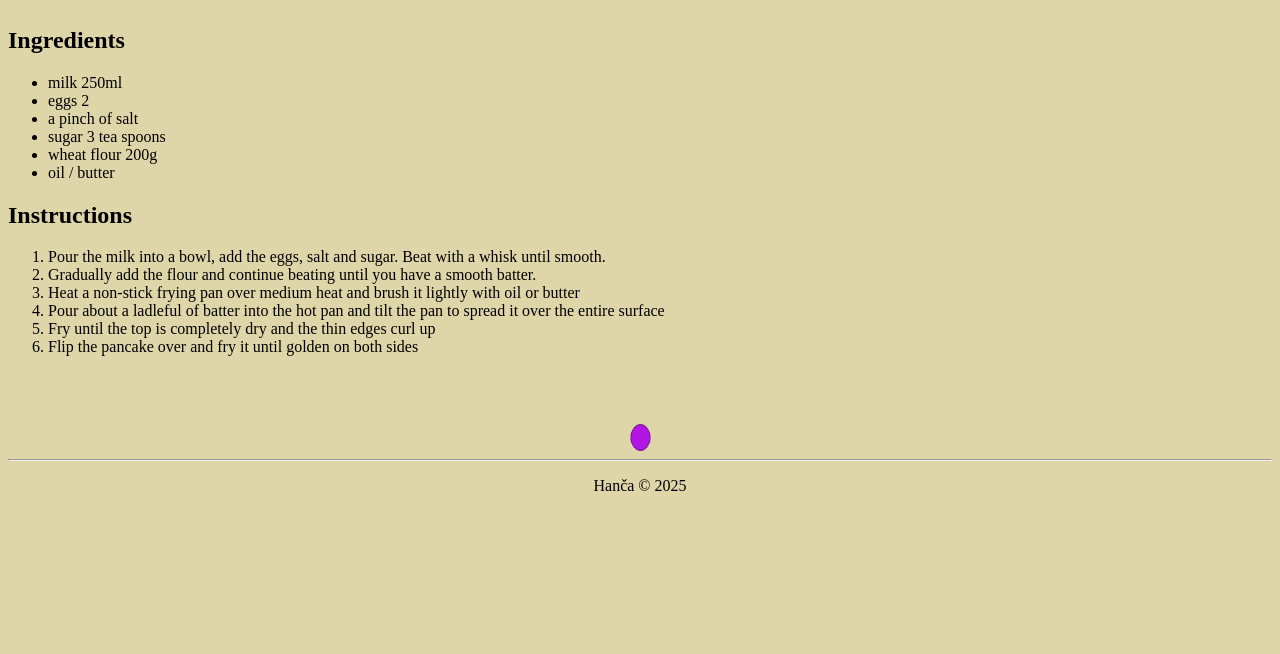
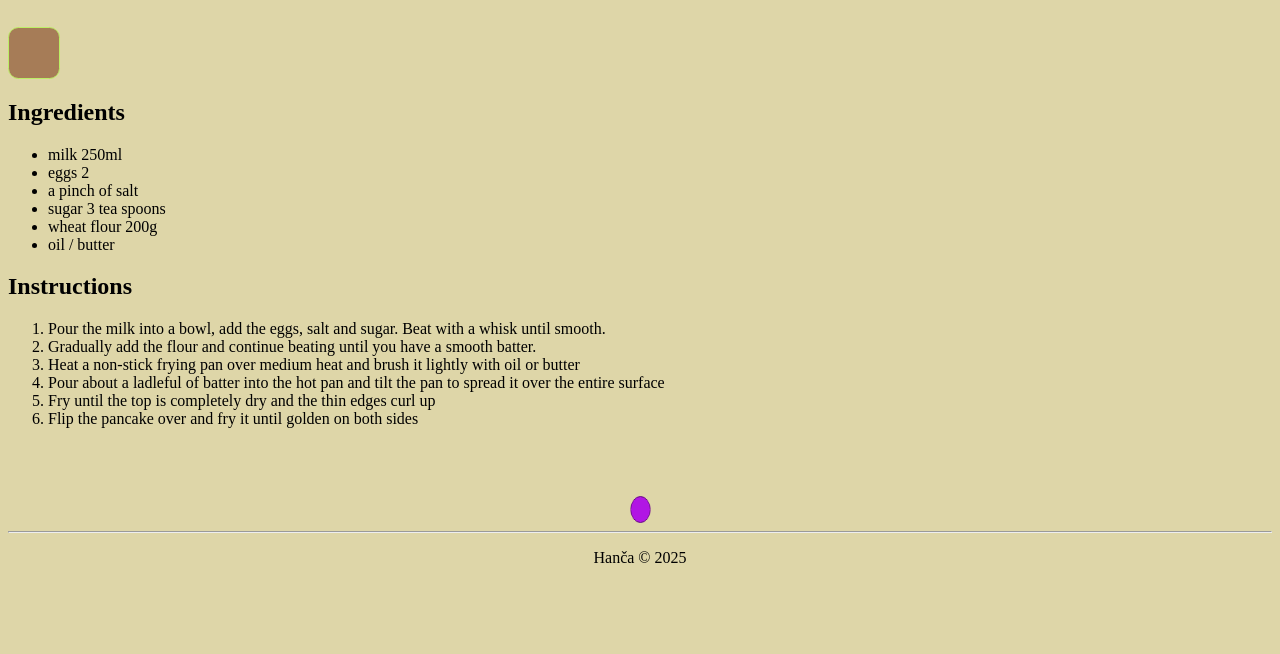
Before and after one commit to Hana3336/week3-FavoriteRecipe, a plain HTML site: page index.html in a window 1280 px wide. Shown: the part 146-800 px from the top of the page. Drawn offline with Linux system fonts and the light colour scheme; a web font is replaced by a local one.

Commit message:
add animation

```diff
--- a/css/style.css
+++ b/css/style.css
@@ -13,14 +13,20 @@ body {
     color: darkslateblue;
 }
 
-.image {
+#brown {
+    width: 50px;
+    height: 50px;
+    border: 1px solid rgb(188, 239, 101);
+    border-radius: 20%;
+
+    background-color: rgb(166, 124, 87);
     position: relative;
     top: -600px;
-    animation: image 3s ease-in-out forwards;
+    animation: brown 3s ease-in-out forwards;
 
 }
 
-@keyframes image {
+@keyframes brown {
     100% {top: 0;}
 }
 
--- a/index.html
+++ b/index.html
@@ -10,6 +10,8 @@
     <div class="heading" >
         <h1 class="recepy-heading">Pancakes recipe</h1>
     </div>
+
+    <div id="brown"></div>
 
     <h2>Ingredients</h2>
 
```
